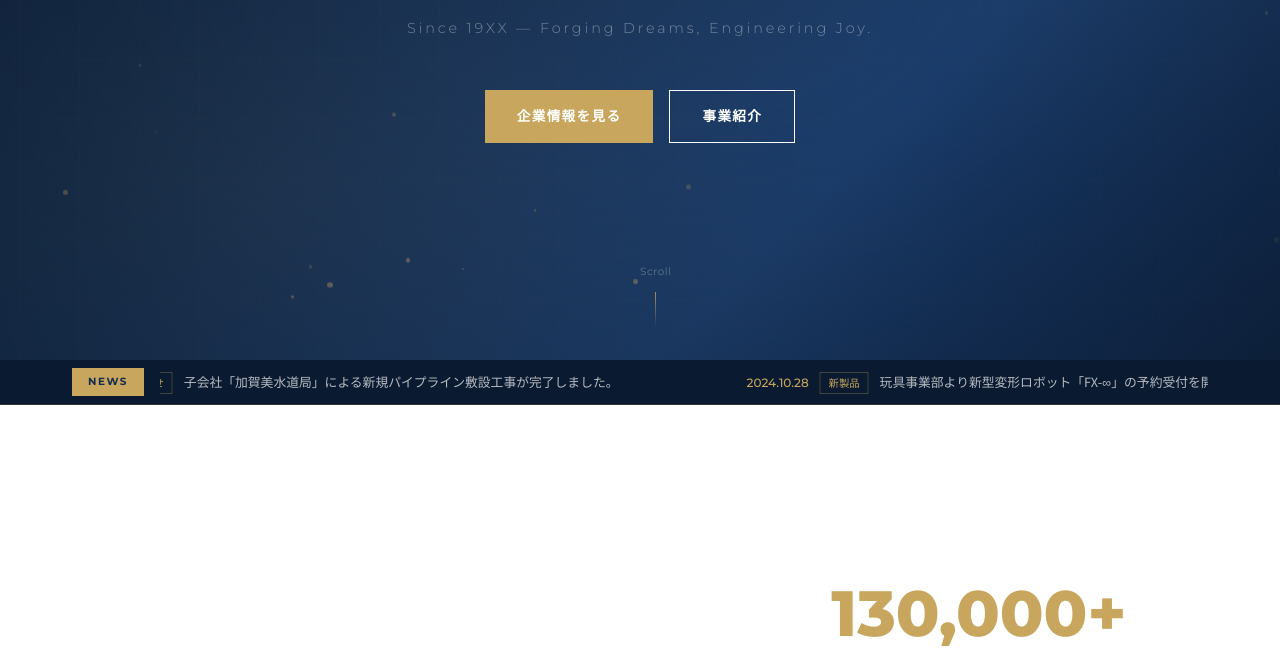
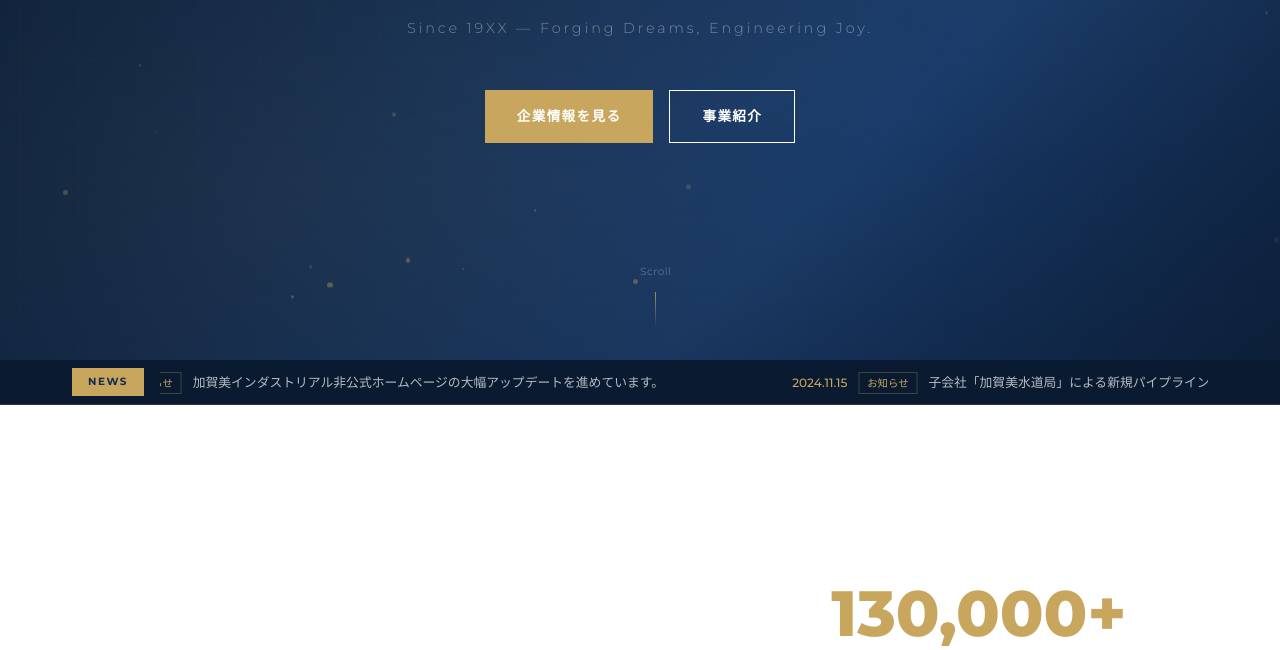
Before and after one commit to luminous-luca-dev/kagami-industrial-unofficial-fansite, a plain HTML site: page index.html in a window 1280 px wide. Shown: the part 440-1090 px from the top of the page. Drawn offline with Linux system fonts and the light colour scheme.

Commit message:
アップデート中の旨、ニュース欄に記載

```diff
--- a/index.html
+++ b/index.html
@@ -120,6 +120,11 @@
 				<div class="news-ticker__track">
 					<div class="news-ticker__items">
 						<div class="news-ticker__item">
+							<span class="date">2026.06.23</span>
+							<span class="tag">お知らせ</span>
+							加賀美インダストリアル非公式ホームページの大幅アップデートを進めています。
+						</div>
+						<div class="news-ticker__item">
 							<span class="date">2024.11.15</span>
 							<span class="tag">お知らせ</span>
 							子会社「加賀美水道局」による新規パイプライン敷設工事が完了しました。
@@ -140,6 +145,11 @@
 							2025年度新卒採用エントリーの受付を開始いたしました。
 						</div>
 						<!-- Duplicate for seamless loop -->
+						<div class="news-ticker__item">
+							<span class="date">2026.06.23</span>
+							<span class="tag">お知らせ</span>
+							加賀美インダストリアル非公式ホームページの大幅アップデートを進めています。
+						</div>
 						<div class="news-ticker__item">
 							<span class="date">2024.11.15</span>
 							<span class="tag">お知らせ</span>
```
